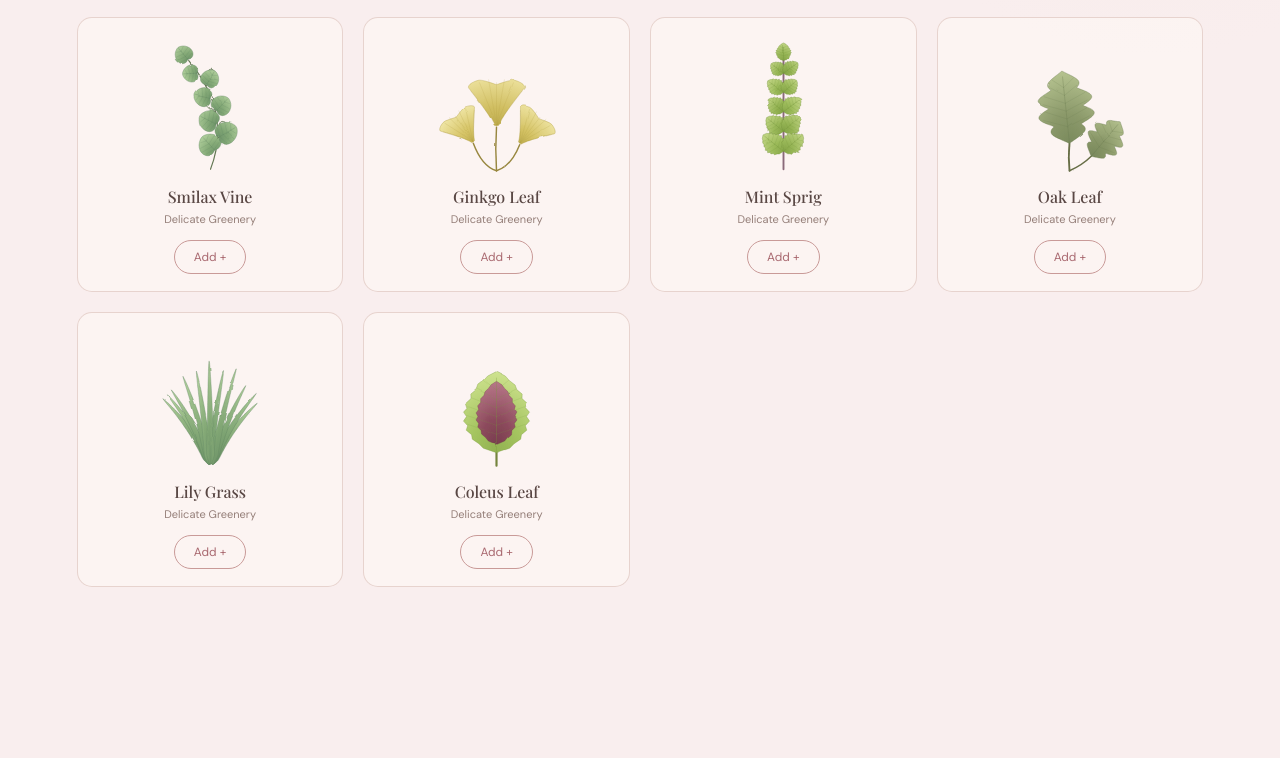
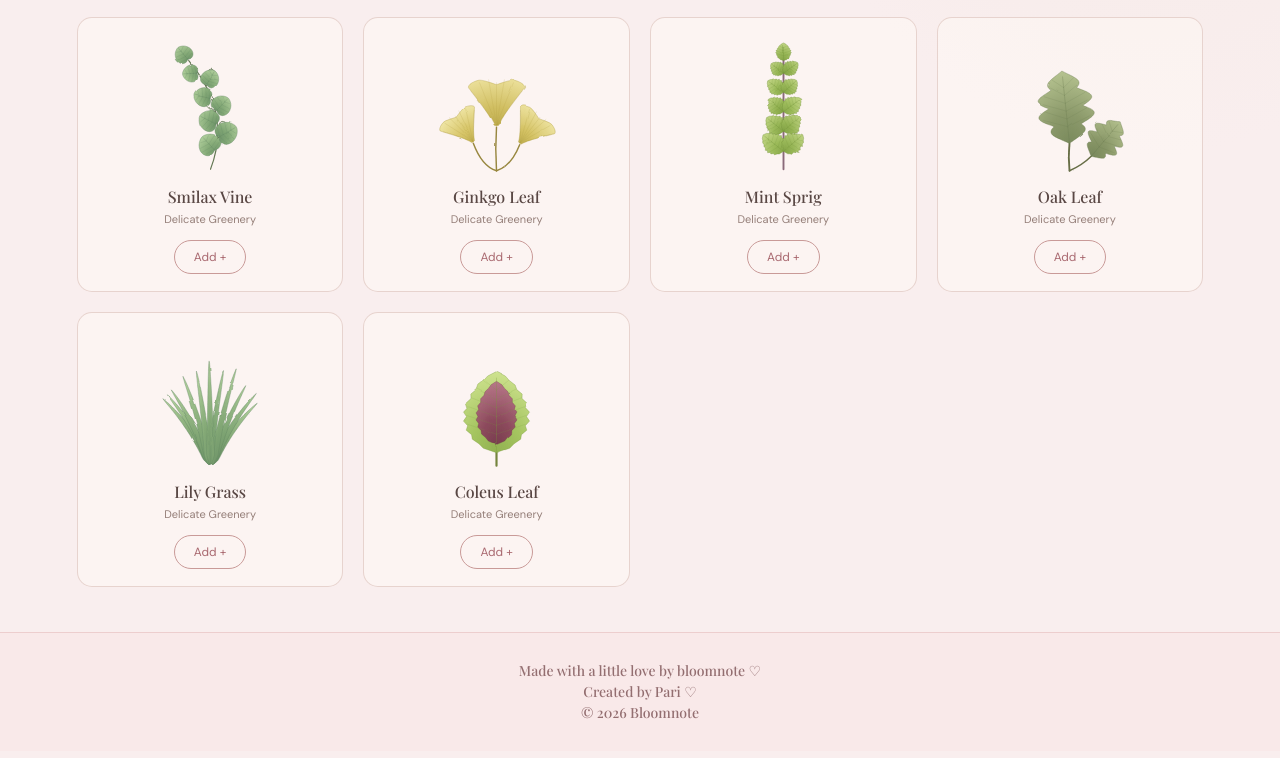
Before and after one commit to bloomorae/bloomnote0, a plain HTML site: page leaves.html in a window 1280 px wide. Shown: the part 3717-4475 px from the top of the page. Drawn offline with nearby package versions, Linux system fonts and the light colour scheme; a web font is replaced by a local one.

Commit message:
Update leaves.html

```diff
--- a/leaves.html
+++ b/leaves.html
@@ -6,6 +6,25 @@
     <meta name="viewport" content="width=device-width, initial-scale=1.0">
     <title>Choose your greenery | Bloomnote</title>
     <link rel="stylesheet" href="leaves.css">
+
+    <style>
+        /* Bloomnote creator footer */
+
+        .creator-footer {
+            text-align: center;
+            padding: 27px 15px;
+            border-top: 1px solid #edcece;
+            background: #f9e9e9;
+            color: #936e70;
+            font-family: 'Playfair Display', serif;
+            font-size: 14px;
+            line-height: 1.35;
+        }
+
+        .creator-footer p {
+            margin: 2px 0;
+        }
+    </style>
 </head>
 <body>
 
@@ -39,6 +58,12 @@
         </section>
     </main>
 
+    <footer class="creator-footer">
+        <p>Made with a little love by bloomnote ♡</p>
+        <p>Created by Pari ♡</p>
+        <p>© 2026 Bloomnote</p>
+    </footer>
+
     <footer class="selection-bar">
         <div>
             <p class="selection-label">YOUR GREENERY SELECTION</p>
```
